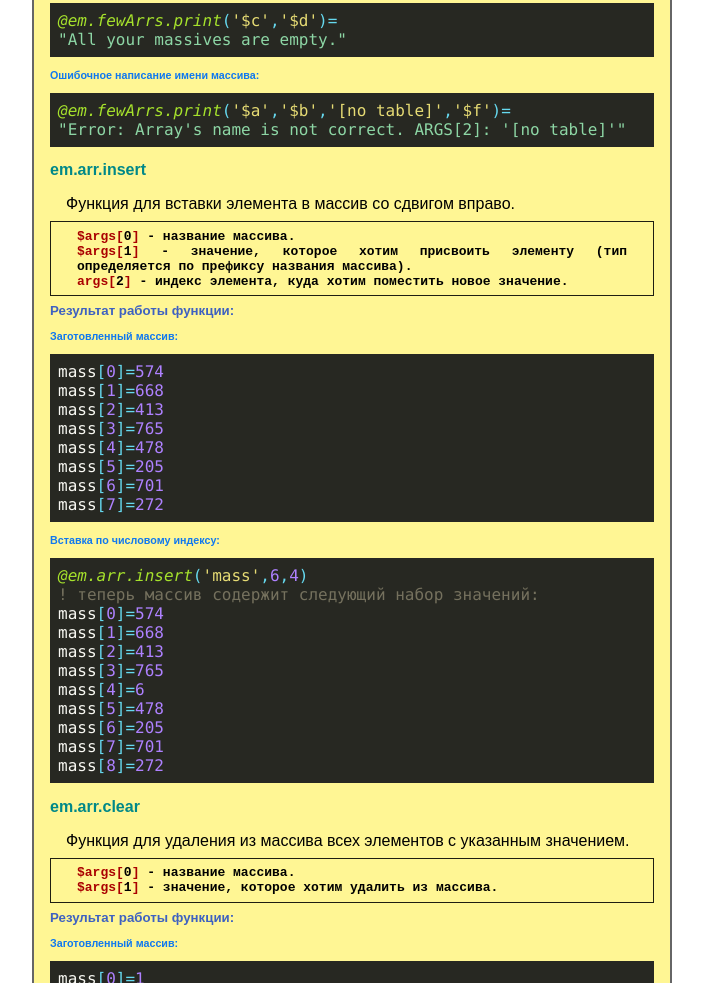
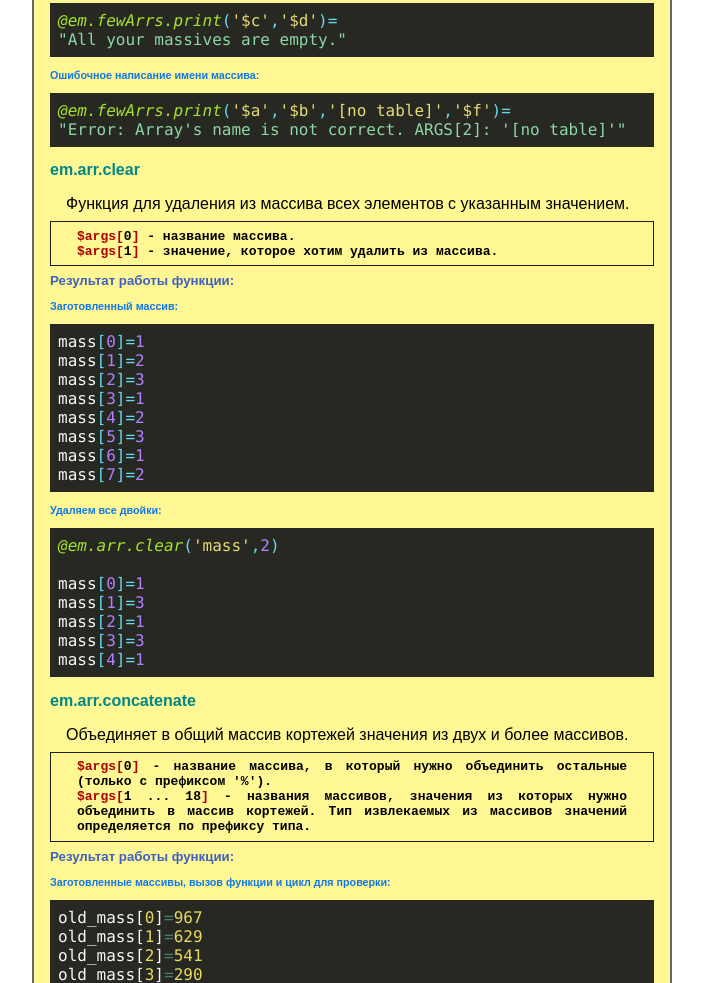
Before and after one commit to AleksVersus/easy.math.3, a plain HTML site: page [manual]/easy.math/operacii_s_massivami/0-79.html in a window 1280 px wide. Shown: the part 3661-4644 px from the top of the page, without its empty margins (288-991 px from the left). Drawn offline with Linux system fonts and the light colour scheme.

Commit message:
DEL em.arr.insert ← `insvar arrname, value, index, newpos`

```diff
--- a/[manual]/easy.math/operacii_s_massivami/0-79.html
+++ b/[manual]/easy.math/operacii_s_massivami/0-79.html
@@ -251,40 +251,6 @@
 <span class="Monokai-UnFunc">@em.fewArrs.print</span><span class="Monokai-Qbracket">(<span class="Monokai-String">'$a'</span>,<span class="Monokai-String">'$b'</span>,<span class="Monokai-String">'[no table]'</span>,<span class="Monokai-String">'$f'</span>)</span><span class="Monokai-Assign">=</span><br/>
 <span class="Monokai-String" style="color:#8dd6a5;">"Error: Array's name is not correct. ARGS[2]: '[no table]'"</span>
 </div>
-<a id="em_arr_insert"></a>
-<h4 class="avs-article-h4">em.arr.insert</h4>
-<p class="avs-article-p">Функция для вставки элемента в массив со сдвигом вправо.</p>
-<p class="em-block-arguments">
-<code class="em-system">$args[<code class="em-number">0</code>]</code> - название массива.
-            <br/><code class="em-system">$args[<code class="em-number">1</code>]</code> - значение, которое хотим присвоить элементу (тип определяется по префиксу названия массива).
-            <br/><code class="em-system">args[<code class="em-number">2</code>]</code> - индекс элемента, куда хотим поместить новое значение.
-          </p>
-<h5 class="avs-article-h5">Результат работы функции:</h5>
-<h6 class="avs-article-h6">Заготовленный массив:</h6>
-<div class="Monokai-Code">
-            mass<span class="Monokai-Qbracket">[<span class="Monokai-Numeric">0</span>]</span><span class="Monokai-Assign">=</span><span class="Monokai-Numeric">574</span><br/>
-            mass<span class="Monokai-Qbracket">[<span class="Monokai-Numeric">1</span>]</span><span class="Monokai-Assign">=</span><span class="Monokai-Numeric">668</span><br/>
-            mass<span class="Monokai-Qbracket">[<span class="Monokai-Numeric">2</span>]</span><span class="Monokai-Assign">=</span><span class="Monokai-Numeric">413</span><br/>
-            mass<span class="Monokai-Qbracket">[<span class="Monokai-Numeric">3</span>]</span><span class="Monokai-Assign">=</span><span class="Monokai-Numeric">765</span><br/>
-            mass<span class="Monokai-Qbracket">[<span class="Monokai-Numeric">4</span>]</span><span class="Monokai-Assign">=</span><span class="Monokai-Numeric">478</span><br/>
-            mass<span class="Monokai-Qbracket">[<span class="Monokai-Numeric">5</span>]</span><span class="Monokai-Assign">=</span><span class="Monokai-Numeric">205</span><br/>
-            mass<span class="Monokai-Qbracket">[<span class="Monokai-Numeric">6</span>]</span><span class="Monokai-Assign">=</span><span class="Monokai-Numeric">701</span><br/>
-            mass<span class="Monokai-Qbracket">[<span class="Monokai-Numeric">7</span>]</span><span class="Monokai-Assign">=</span><span class="Monokai-Numeric">272</span>
-</div>
-<h6 class="avs-article-h6">Вставка по числовому индексу:</h6>
-<div class="Monokai-Code">
-<span class="Monokai-UnFunc">@em.arr.insert</span><span class="Monokai-Qbracket">(<span class="Monokai-String">'mass'</span>,<span class="Monokai-Numeric">6</span>,<span class="Monokai-Numeric">4</span>)</span><br/>
-<span class="Monokai-Comment">! теперь массив содержит следующий набор значений:</span><br/>
-            mass<span class="Monokai-Qbracket">[<span class="Monokai-Numeric">0</span>]</span><span class="Monokai-Assign">=</span><span class="Monokai-Numeric">574</span><br/>
-            mass<span class="Monokai-Qbracket">[<span class="Monokai-Numeric">1</span>]</span><span class="Monokai-Assign">=</span><span class="Monokai-Numeric">668</span><br/>
-            mass<span class="Monokai-Qbracket">[<span class="Monokai-Numeric">2</span>]</span><span class="Monokai-Assign">=</span><span class="Monokai-Numeric">413</span><br/>
-            mass<span class="Monokai-Qbracket">[<span class="Monokai-Numeric">3</span>]</span><span class="Monokai-Assign">=</span><span class="Monokai-Numeric">765</span><br/>
-            mass<span class="Monokai-Qbracket">[<span class="Monokai-Numeric">4</span>]</span><span class="Monokai-Assign">=</span><span class="Monokai-Numeric">6</span><br/>
-            mass<span class="Monokai-Qbracket">[<span class="Monokai-Numeric">5</span>]</span><span class="Monokai-Assign">=</span><span class="Monokai-Numeric">478</span><br/>
-            mass<span class="Monokai-Qbracket">[<span class="Monokai-Numeric">6</span>]</span><span class="Monokai-Assign">=</span><span class="Monokai-Numeric">205</span><br/>
-            mass<span class="Monokai-Qbracket">[<span class="Monokai-Numeric">7</span>]</span><span class="Monokai-Assign">=</span><span class="Monokai-Numeric">701</span><br/>
-            mass<span class="Monokai-Qbracket">[<span class="Monokai-Numeric">8</span>]</span><span class="Monokai-Assign">=</span><span class="Monokai-Numeric">272</span>
-</div>
 <a id="em_arr_clear"></a>
 <h4 class="avs-article-h4">em.arr.clear</h4>
 <p class="avs-article-p">Функция для удаления из массива всех элементов с указанным значением.</p>
```
Also changed, not shown: [manual]/easy.math/manual.html (+0 -1 lines), 5 other files.
